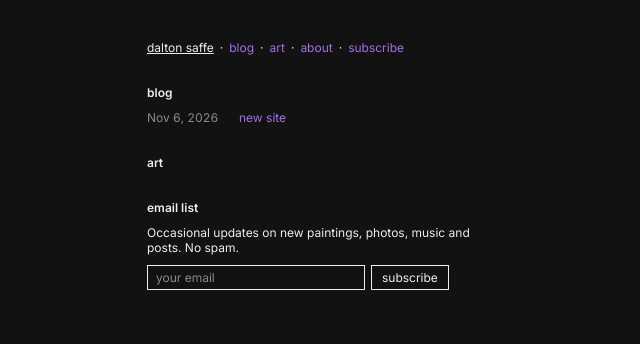
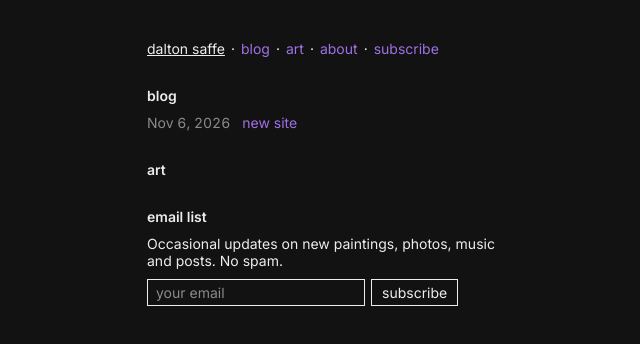
Before and after one commit to daltn/daltonsaffe, an Eleventy site: page src/index.njk in a window 1280 px wide. Shown: the whole page, without its empty margins (173-813 px from the left). Built offline with nearby package versions, Linux system fonts and the light colour scheme; Eleventy itself is replaced by a stand-in of ours; files that its build step writes are made by us from their sources; what js-yaml would draw is missing.

Commit message:
increase base text size to 14px
Co-Authored-By: Claude Opus 5.5 <noreply@anthropic.com>

```diff
--- a/src/style.css
+++ b/src/style.css
@@ -16,7 +16,7 @@ body {
   font-family: "Inter", sans-serif;
   font-optical-sizing: auto;
   font-style: normal;
-  font-size: 12px;
+  font-size: 14px;
 }
 
 .container {
@@ -60,7 +60,7 @@ p {
 
 .email-form input[type="email"] {
   font-family: "Inter", sans-serif;
-  font-size: 12px;
+  font-size: 14px;
   border: 1px solid var(--fg);
   padding: 4px 8px;
   outline: none;
@@ -76,7 +76,7 @@ p {
 
 .email-form button {
   font-family: "Inter", sans-serif;
-  font-size: 12px;
+  font-size: 14px;
   background: none;
   border: 1px solid var(--fg);
   padding: 4px 10px;
@@ -116,7 +116,7 @@ main section {
 
 h1,
 h2 {
-  font-size: 12px;
+  font-size: 14px;
   font-weight: 600;
   margin: 0 0 10px;
 }
```
